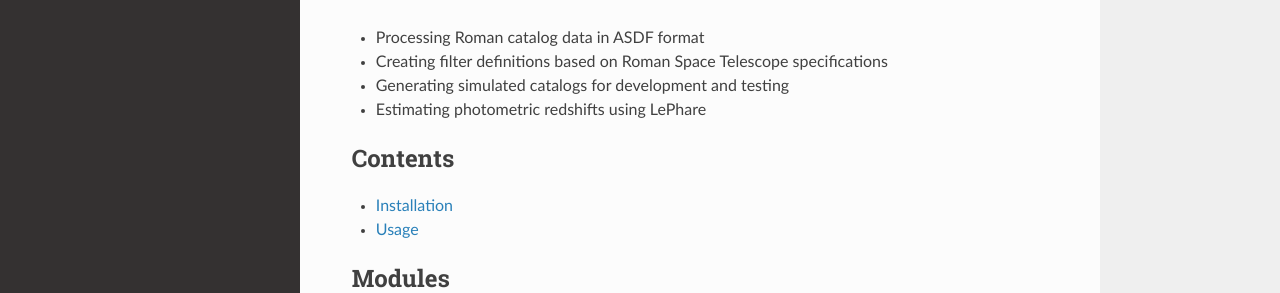
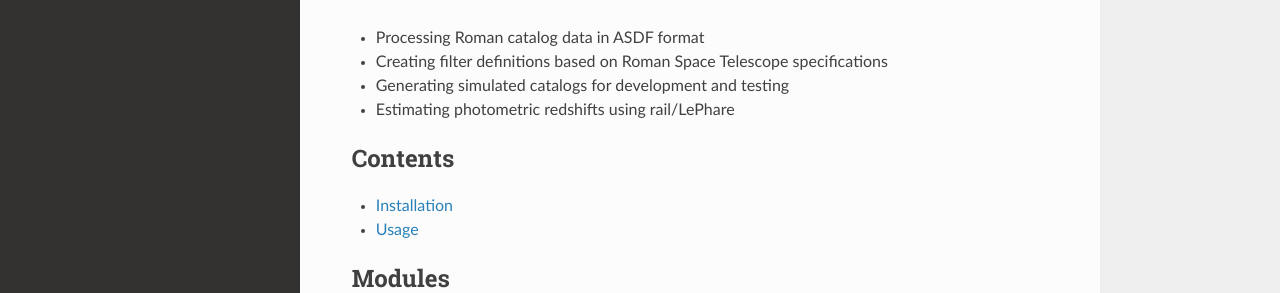
Before and after one commit to spacetelescope/roman_photoz, a Sphinx documentation site: the page built from docs/index.rst, in a window 1280 px wide and 900 px high. Shown: the part 360-653 px from the top of the window. Built offline with Sphinx 7.4.7 and the Read the Docs theme 3.1.0, drawn with Linux system fonts in a browser that asks for light colours.

Commit message:
Update docs/index.rst
Co-authored-by: Eddie Schlafly <eschlafly@gmail.com>

```diff
--- a/docs/index.rst
+++ b/docs/index.rst
@@ -16,7 +16,7 @@ redshifts using rail/LePhare. Key features include:
 * Processing Roman catalog data in ASDF format
 * Creating filter definitions based on Roman Space Telescope specifications
 * Generating simulated catalogs for development and testing
-* Estimating photometric redshifts using LePhare
+* Estimating photometric redshifts using rail/LePhare
 
 .. toctree::
    :maxdepth: 2
```
